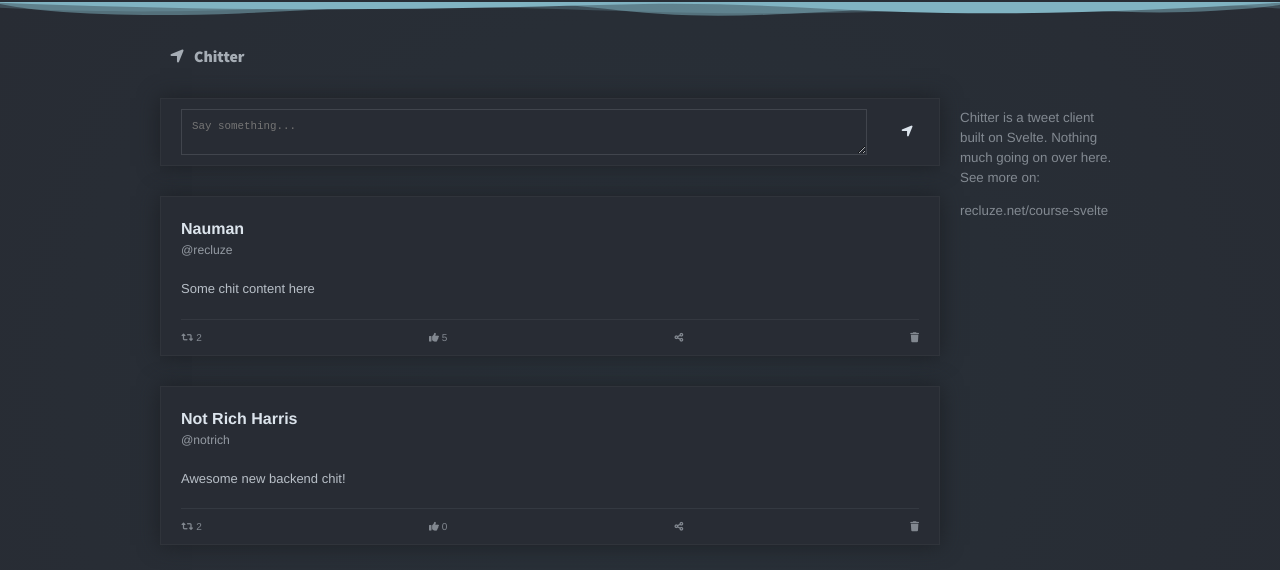
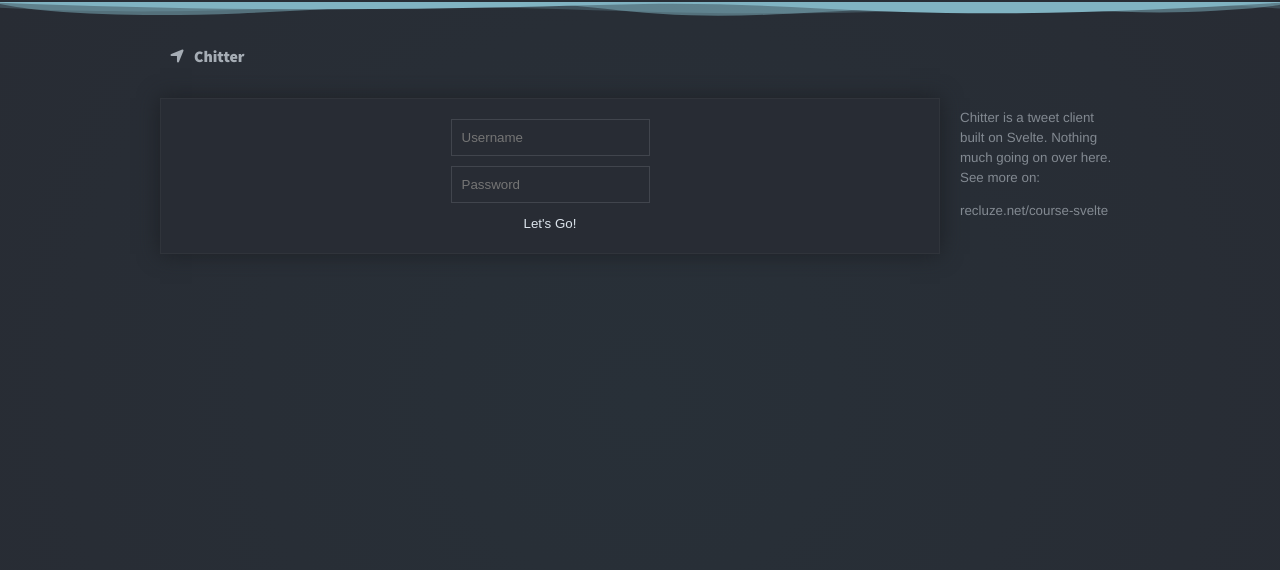
Before and after one commit to recluze/svelte-chitter-tutorial, a Svelte app: page / in a window 1280 px wide. Shown: the top 570 px of the page. Built offline with nearby package versions, Linux system fonts and the light colour scheme; data requests are answered from the project's data file.

Commit message:
Added login form

```diff
--- a/src/App.svelte
+++ b/src/App.svelte
@@ -1,9 +1,21 @@
 <script>
+	import { UserSessionStore } from "./stores/UserSession";
+	import { onDestroy } from "svelte";
+
 	import TopWaves from "./components/TopWaves.svelte";
 	import Aside from "./components/Aside.svelte";
 	import Header from "./components/Header.svelte";
 	import NewChit from "./components/NewChit.svelte";
 	import AllChits from "./components/AllChits.svelte";
+	import LoginForm from "./components/LoginForm.svelte";
+
+
+	let sessionData = false;
+	let userSessionStoreUnsub = UserSessionStore.subscribe((data) => (sessionData = data));
+
+    onDestroy(() => {
+        userSessionStoreUnsub();
+    });
 </script>
 
 <div id="app-container" class="app-container">
@@ -13,8 +25,12 @@
 	<section>
 		<div class="container">
 			<main>
-				<NewChit />
-				<AllChits />
+				{#if !sessionData }
+					<LoginForm />
+				{:else}
+					<NewChit />
+					<AllChits />
+				{/if}
 			</main>
 
 			<Aside />
--- /dev/null
+++ b/src/components/LoginForm.svelte
@@ -0,0 +1,53 @@
+<script>
+    import { UserSessionStore } from "../stores/UserSession";
+
+    let username;
+    let password;
+
+    function handleLogin() {
+        console.log(username, password);
+        UserSessionStore.set({username: username});
+    }
+</script>
+
+
+<div class="login-form">
+    <input placeholder="Username" bind:value={ username } />
+    <input placeholder="Password" bind:value={ password } />
+    <button class="btn-login" on:click={ handleLogin }>Let's Go!</button>
+</div>
+
+<style>
+    .login-form {
+        border: 1px solid #62676d22;
+        display: flex;
+        flex-direction: column;
+        padding: 20px 20px;
+        font-weight: lighter;
+        background-color: #282c34;
+        box-shadow: 0px 0px 20px #1d2025;
+        margin-top: 30px;
+        justify-content: space-between;
+        align-items: center;
+    }
+
+    .login-form input, input:active {
+        display: block;
+        flex-basis: 20%;
+        margin-bottom: 10px;
+        background-color: #282c34;
+        color: #dce4ec;
+        font-size: smaller;
+        padding: 10px;
+        border: 1px solid #dce4ec22;
+    }
+
+    .login-form .btn-login {
+        flex-basis: 20px;
+        text-align: right;
+        background-color: inherit;
+        border: none;
+        color: #dce4ec;
+        cursor: pointer;
+    }
+</style>
--- /dev/null
+++ b/src/stores/UserSession.js
@@ -0,0 +1,4 @@
+import { writable } from "svelte/store";
+
+
+export const UserSessionStore = writable(false);
```
